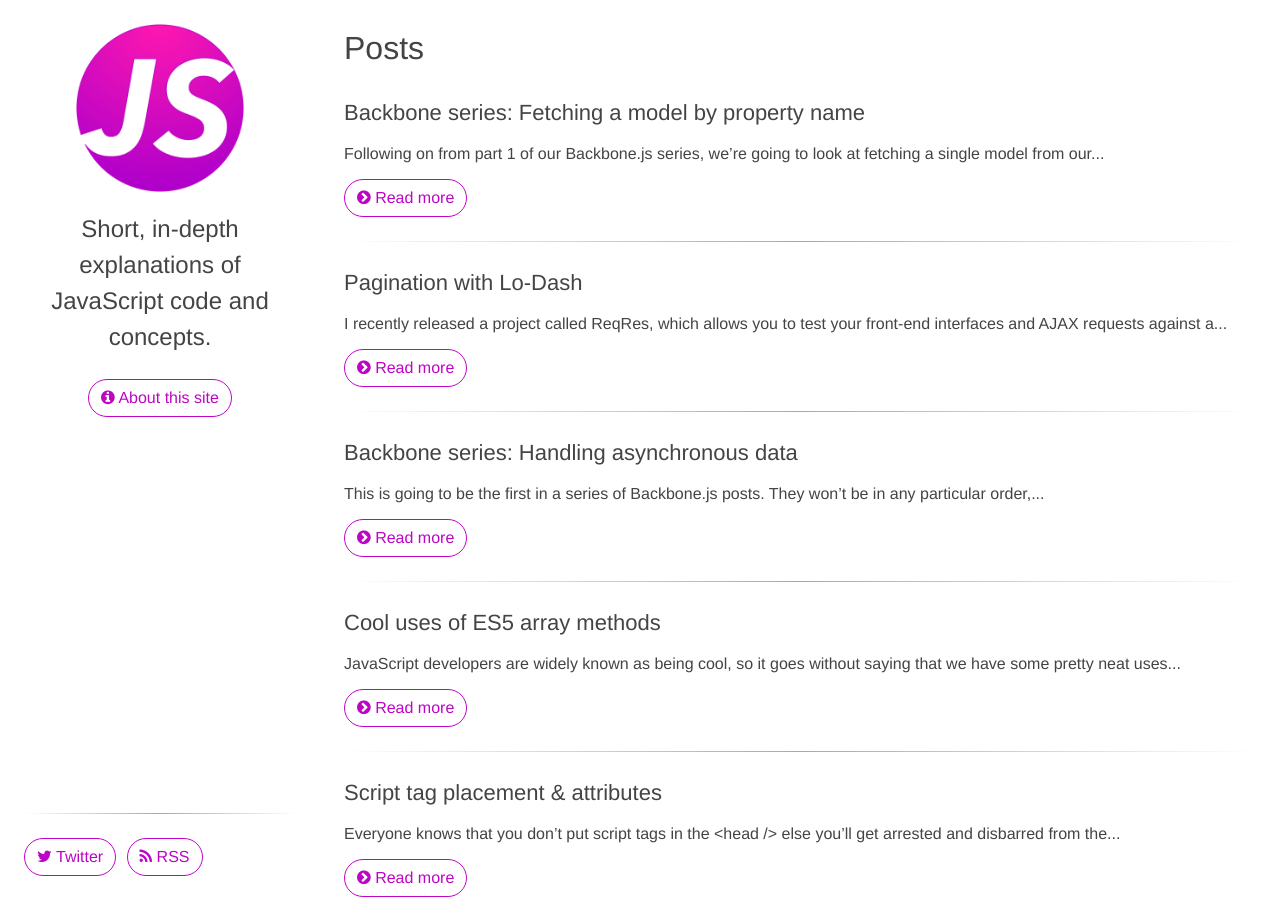
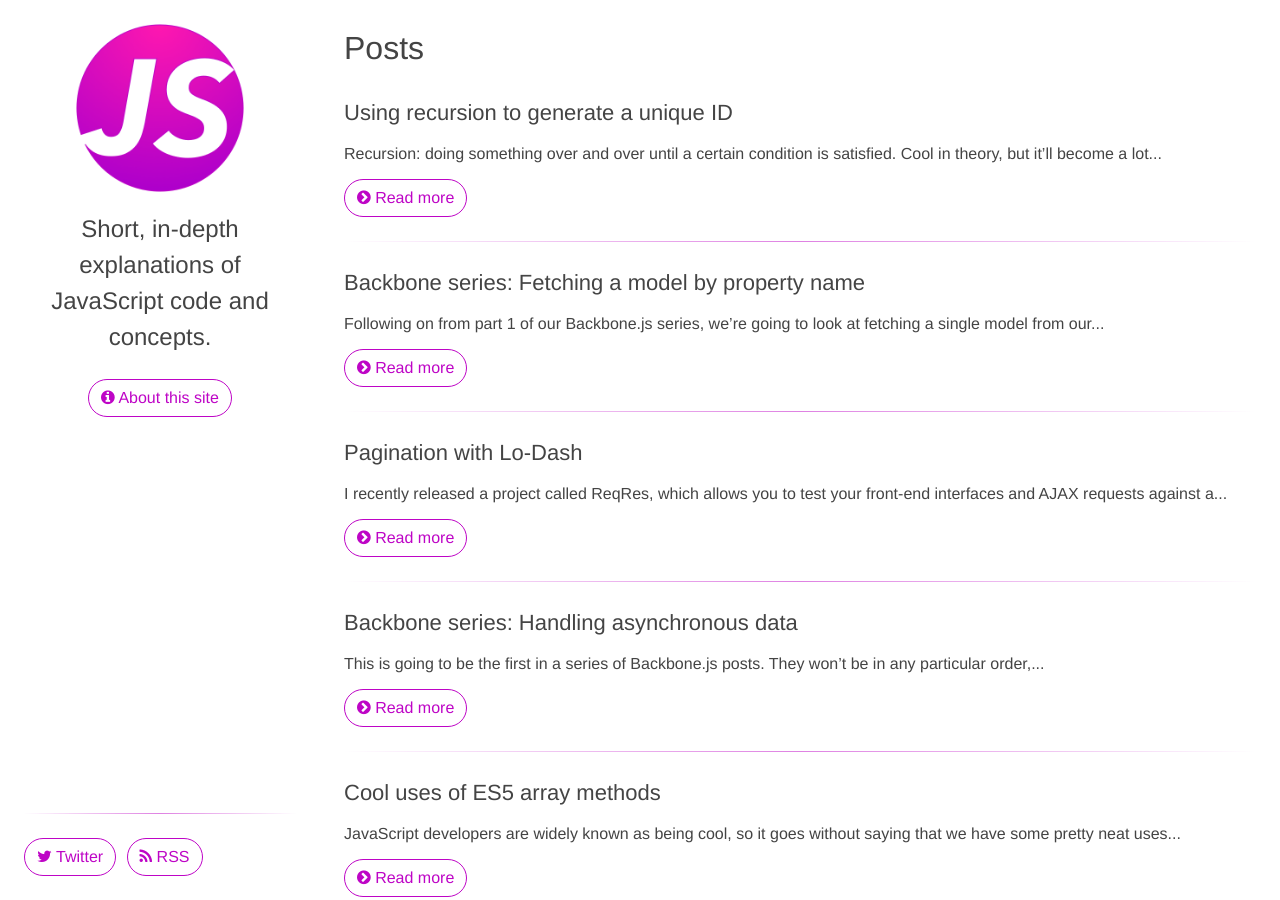
Before and after one commit to benhowdle89/js-idioms, a Jekyll site: the page built from index.html, in a window 1280 px wide and 900 px high. Built offline with Jekyll 4.4.1, drawn with Linux system fonts in a browser that asks for light colours; nearby versions of some CDN libraries; comment, search, counter and statistics services are not loaded; some of the changed lines change nothing that is shown.

Commit message:
new post

```diff
--- a/_config.yml
+++ b/_config.yml
@@ -1,7 +1,7 @@
 # Site settings
 title: JS for all of us
 description: "Short, in-depth explanations of JavaScript code and concepts"
-baseurl: "http://jsforallof.us"
+# baseurl: "http://jsforallof.us"
 
 # Build settings
 markdown: kramdown
--- /dev/null
+++ b/_posts/2014-11-18-using-recursion-to-generate-unique-ids.markdown
@@ -0,0 +1,175 @@
+---
+layout: post
+title:  "Using recursion to generate a unique ID"
+date:   2014-11-05 18:25:31
+---
+
+Recursion: doing something over and over until a certain condition is satisfied.
+
+Cool in theory, but it'll become a lot more interesting (and useful) when you see it in action.
+
+A good use-case for recursion is to generate unique values. We use recursion so that if we generate a new value that already exists, we want to keep generating it until it becomes unique.
+
+So we need to cover a couple of concepts here: Recursion & closures.
+
+Closures, so we can track which IDs have already been generated. And recursion, so we can keep trying to generate a unique value.
+
+We'll start with a basic function declaration:
+
+{% highlight javascript %}
+function getUniqueID(){
+
+}
+{% endhighlight %}
+
+Which we'll call like so:
+
+`var uniquify = getUniqueID();`
+
+This gives us a function we can keep calling to retrieve our unique ID. How will it do that you might ask. Like so:
+
+{% highlight javascript %}
+function getUniqueID(){
+  return function(cb){
+
+  }
+}
+{% endhighlight %}
+
+In JavaScript you can return functions from functions. AKA: closures. An inner function can access variables from the outer function, even after it's been executed. As we build up our unique ID generator, you'll start to see the closures take effect.
+
+I often find, that when approaching a problem, or designing a function interface, it really helps to mock out how you'd like it to work, then build backwards from there.
+
+So we want to initialise our unique generator and then invoke a function each time we want an ID generated, ie.
+
+{% highlight javascript %}
+var uniquify = getUniqueID();
+
+uniquify(function (id) {
+  console.log("UNIQUE ID: ", id);
+});
+{% endhighlight %}
+
+Ok, so now that we have our desired use, we can carry on building out the implementation.
+
+{% highlight javascript %}
+function getUniqueID() {
+    var ids = []; // this will only be created once, but will be accessible to our inner function `uniquify` whenever it needs it
+    return function (cb) {
+        // here we implement our actual generator function (returns a number between 0 and 999)
+        var generateID = function () {
+            return Math.floor((Math.random() * 1000));
+        };
+    }
+}
+{% endhighlight %}
+
+So now we have our ID generator and we have a means of persisting already generated IDs.
+
+We can now move on to dealing with conflicts found.
+
+{% highlight javascript %}
+function getUniqueID() {
+    var ids = []; // this will only be created once, but will be accessible to our inner function `uniquify` whenever it needs it
+    return function (cb) {
+        // here we implement our actual generator function (returns a number between 0 and 999)
+        var generateID = function () {
+            return Math.floor((Math.random() * 1000));
+        };
+        (function findID(callback) {
+            var id = generateID(), // get our new ID
+                returnID = function (id) {
+                    // add it to our persistent array
+                    ids.push(id);
+                    // invoke our callback function, passing in the unique ID
+                    callback(id);
+                },
+                conflictFound = function () {
+                    // ruh-roh, that ID already existed. We can just re-invoke our `findID` function
+                    return findID(callback);
+                }
+            // does the ID already exist? If so, invoke `conflictFound`, if not, YAY, invoke `returnID` with our unique ID
+            return (ids.indexOf(id) > -1) ? conflictFound() : returnID(id);
+        })(cb); // we need to pass our callback function into `findID`
+    }
+}
+{% endhighlight %}
+
+The above is our complete implementation. It may look tricky to follow the flow of execution, but lets break it down.
+
+You may be wondering why we wrap `findID` in all those parenthesis, and why we don't just define it like so:
+
+{% highlight javascript %}
+function findID(callback){
+
+}
+{% endhighlight %}
+
+Well, that's fine and dandy, but we've only defined it here, not invoked it. Well we can use the short-hand way to invoke it by wrapping it in parenthesis and then placing two more parenthesis after it. This is commonly known as an [IIFE](http://benalman.com/news/2010/11/immediately-invoked-function-expression/). With everything ripped out of it, you can see that it's simply this:
+
+`(function(){ /* code */ })()`
+
+You'll notice we actually pass in `cb` at the bottom, and then accept `callback` at the top. This might seem a little ass-backwards, but it's better illustrated like so:
+
+{% highlight javascript %}
+function findID(callback){
+
+}
+
+findID(cb);
+{% endhighlight %}
+
+We've just shortened it right up:
+
+{% highlight javascript %}
+(function findID(callback){
+
+})(cb);
+{% endhighlight %}
+
+The complete copy-and-paste Unique generator is here:
+
+{% highlight javascript %}
+function getUniqueID() {
+    var ids = []; // this will only be created once, but will be accessible to our inner function `uniquify` whenever it needs it
+    return function (cb) {
+        // here we implement our actual generator function (returns a number between 0 and 999)
+        var generateID = function () {
+            return Math.floor((Math.random() * 1000));
+        };
+        (function findID(callback) {
+            var id = generateID(), // get our new ID
+                returnID = function (id) {
+                    // add it to our persistent array
+                    ids.push(id);
+                    // invoke our callback function, passing in the unique ID
+                    callback(id);
+                },
+                conflictFound = function () {
+                    // ruh-roh, that ID already existed. We can just re-invoke our `findID` function
+                    return findID(callback);
+                }
+            // does the ID already exist? If so, invoke `conflictFound`, if not, YAY, invoke `returnID` with our unique ID
+            return (ids.indexOf(id) > -1) ? conflictFound() : returnID(id);
+        })(cb); // we need to pass our callback function into `findID`
+    }
+}
+
+var uniquify = getUniqueID();
+
+// you can keep calling the below function, each time receiving a unique ID between 0 and 999
+uniquify(function (id) {
+  console.log("UNIQUE ID: ", id);
+});
+
+{% endhighlight %}
+
+Also, just to clarify, you may wonder where `cb` comes from inside our function (it becomes `callback` inside our `findID` function). Well, `cb` is just this:
+
+{% highlight javascript %}
+function (id) {
+  console.log("UNIQUE ID: ", id);
+};
+{% endhighlight %}
+
+In JavaScript, you can pass functions around as arguments, which becomes **very** useful when you want to invoke them at a later time.
```
